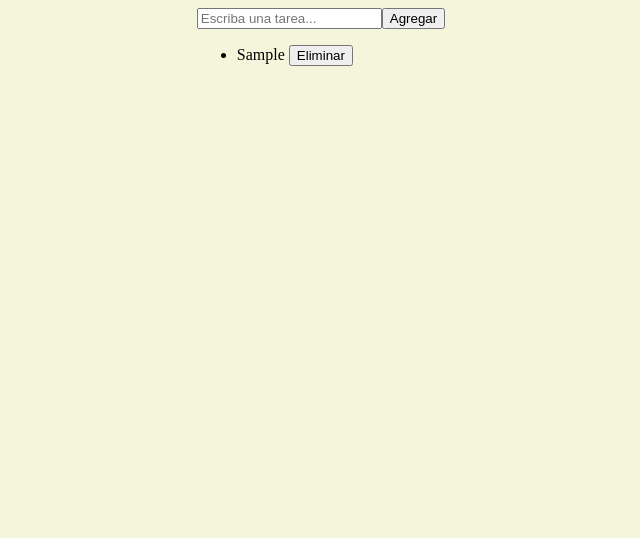
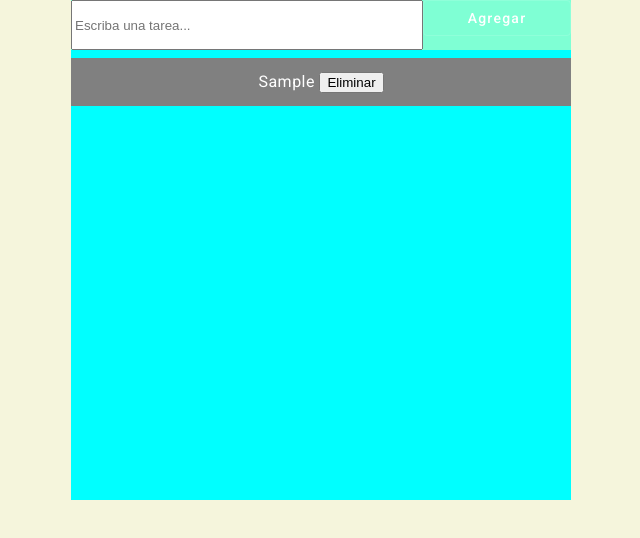
Before and after one commit to JesusEGomez/comoAmigos-interview-Challenge, an Angular app: page / in a window 1280 px wide. Both pictures are taken after typing "Sample" into the empty fields and a click on the button "Agregar". Shown: the top 538 px of the page, without its empty margins (319-959 px from the left). Built offline with nearby package versions, Linux system fonts and the light colour scheme.

Commit message:
iniciando con los estilos

```diff
--- a/angular.json
+++ b/angular.json
@@ -25,6 +25,7 @@
               "src/assets"
             ],
             "styles": [
+              "@angular/material/prebuilt-themes/purple-green.css",
               "src/styles.css"
             ],
             "scripts": []
@@ -87,6 +88,7 @@
               "src/assets"
             ],
             "styles": [
+              "@angular/material/prebuilt-themes/purple-green.css",
               "src/styles.css"
             ],
             "scripts": []
--- a/package.json
+++ b/package.json
@@ -11,10 +11,12 @@
   "private": true,
   "dependencies": {
     "@angular/animations": "^16.2.0",
+    "@angular/cdk": "^16.2.3",
     "@angular/common": "^16.2.0",
     "@angular/compiler": "^16.2.0",
     "@angular/core": "^16.2.0",
     "@angular/forms": "^16.2.0",
+    "@angular/material": "^16.2.3",
     "@angular/platform-browser": "^16.2.0",
     "@angular/platform-browser-dynamic": "^16.2.0",
     "@angular/router": "^16.2.0",
--- a/src/app/app.module.ts
+++ b/src/app/app.module.ts
@@ -5,10 +5,12 @@ import { AppComponent } from './app.component';
 
 import { TasksComponent } from './components/tasks/tasks.component';
 import { FormsModule } from '@angular/forms';
+import { MatListModule } from '@angular/material/list';
+import { MatButtonModule } from '@angular/material/button';
 
 @NgModule({
   declarations: [AppComponent, TasksComponent],
-  imports: [BrowserModule, FormsModule],
+  imports: [BrowserModule, FormsModule, MatListModule, MatButtonModule],
   providers: [],
   bootstrap: [AppComponent],
 })
--- a/src/app/components/tasks/tasks.component.css
+++ b/src/app/components/tasks/tasks.component.css
@@ -0,0 +1,43 @@
+.tasks-container {
+  display: flex;
+  flex-direction: column;
+  min-width: 500px;
+  background-color: aqua;
+  min-height: 500px;
+  flex-wrap: wrap;
+}
+.form-container {
+  display: flex;
+  justify-content: center;
+  width: 100%;
+  background-color: aquamarine;
+  height: 50px;
+  width: 100%;
+}
+.inputTask {
+  width: 70%;
+}
+.addButton {
+  width: 30%;
+}
+.tasksList {
+  display: flex;
+  justify-content: center;
+
+  /* width: 100%; */
+}
+.task {
+  text-align: center;
+  display: flex;
+  justify-content: space-between;
+  list-style-type: none;
+  width: 100%;
+  background-color: gray;
+}
+.task-Completed {
+  background-color: brown;
+  text-decoration: line-through;
+}
+
+.deleteButton {
+}
--- a/src/app/components/tasks/tasks.component.html
+++ b/src/app/components/tasks/tasks.component.html
@@ -1,20 +1,32 @@
 <div class="tasks-container">
-  <div class="">
-    <input [(ngModel)]="text" type="text" placeholder="Escriba una tarea..." />
-    <button type="button" (click)="addTask()">Agregar</button>
+  <div class="form-container">
+    <input
+      class="inputTask"
+      [(ngModel)]="text"
+      type="text"
+      placeholder="Escriba una tarea..."
+    />
+    <button
+      mat-stroked-button
+      class="addButton"
+      type="button"
+      (click)="addTask()"
+    >
+      Agregar
+    </button>
   </div>
-  <div>
-    <ul>
-      <li
-        *ngFor="let task of taskList; let i = index"
-        [ngClass]="task.state === true ? 'task-Completed' : ''"
-        (click)="completeTask(task)"
-      >
-        <span>
-          {{ task.text }}
-        </span>
-        <button type="button" (click)="deleteTask(i)">Eliminar</button>
-      </li>
-    </ul>
-  </div>
+  <mat-list class="ulTasks">
+    <mat-list-item
+      class="task"
+      *ngFor="let task of taskList; let i = index"
+      [ngClass]="task.state === true ? 'task-Completed' : ''"
+      (click)="completeTask(task)"
+    >
+      {{ task.text }}
+
+      <button class="deleteButton" type="button" (click)="deleteTask(i)">
+        Eliminar
+      </button>
+    </mat-list-item>
+  </mat-list>
 </div>
--- a/src/index.html
+++ b/src/index.html
@@ -6,8 +6,11 @@
   <base href="/">
   <meta name="viewport" content="width=device-width, initial-scale=1">
   <link rel="icon" type="image/x-icon" href="favicon.ico">
+  <link rel="preconnect" href="https://fonts.gstatic.com">
+  <link href="https://fonts.googleapis.com/css2?family=Roboto:wght@300;400;500&display=swap" rel="stylesheet">
+  <link href="https://fonts.googleapis.com/icon?family=Material+Icons" rel="stylesheet">
 </head>
-<body>
+<body class="mat-typography">
   <app-root></app-root>
 </body>
 </html>
--- a/src/styles.css
+++ b/src/styles.css
@@ -2,3 +2,6 @@
 body {
   background-color: beige;
 }
+
+html, body { height: 100%; }
+body { margin: 0; font-family: Roboto, "Helvetica Neue", sans-serif; }
```
Also changed, not shown: 1 other file (tests, documents, lock files or other folders).
